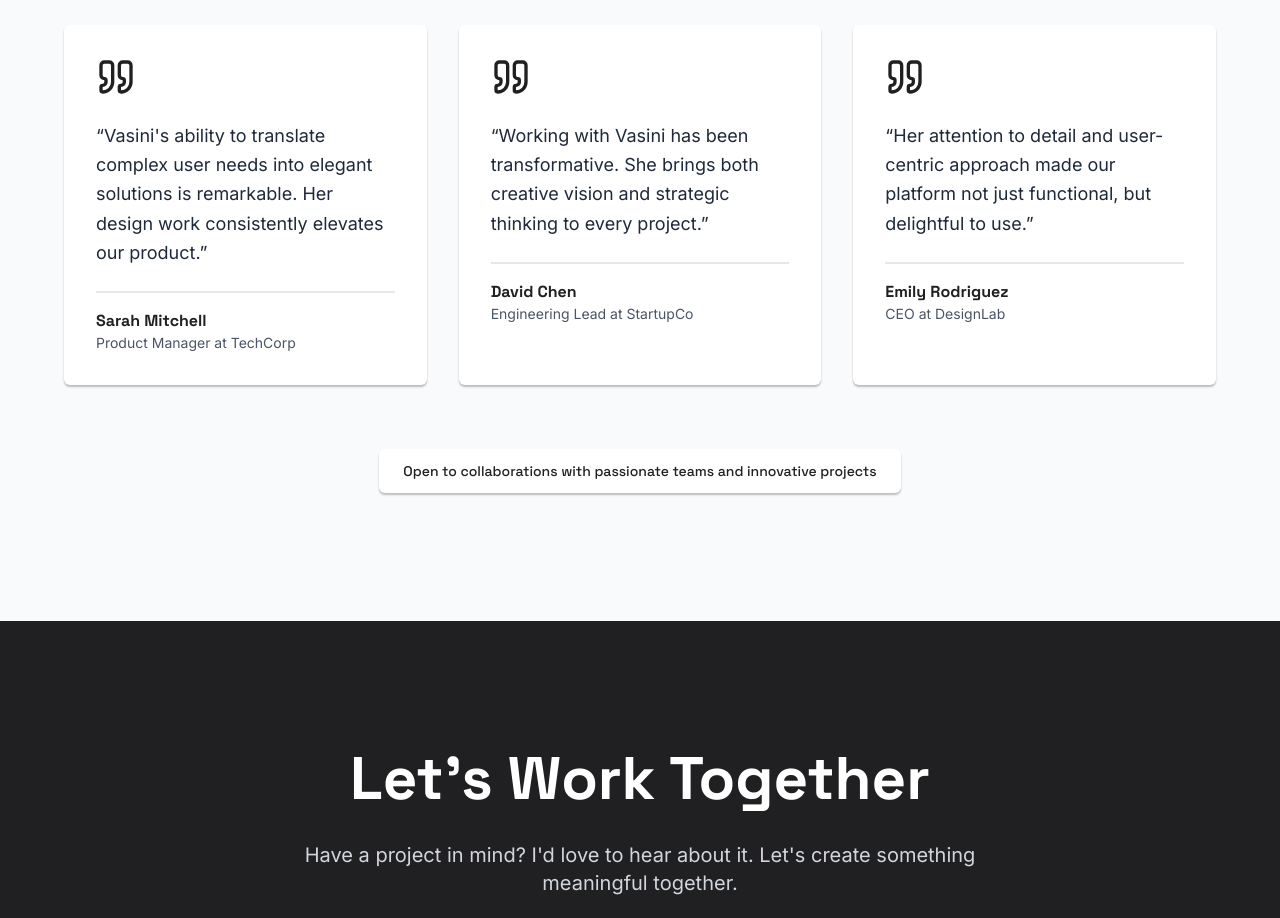
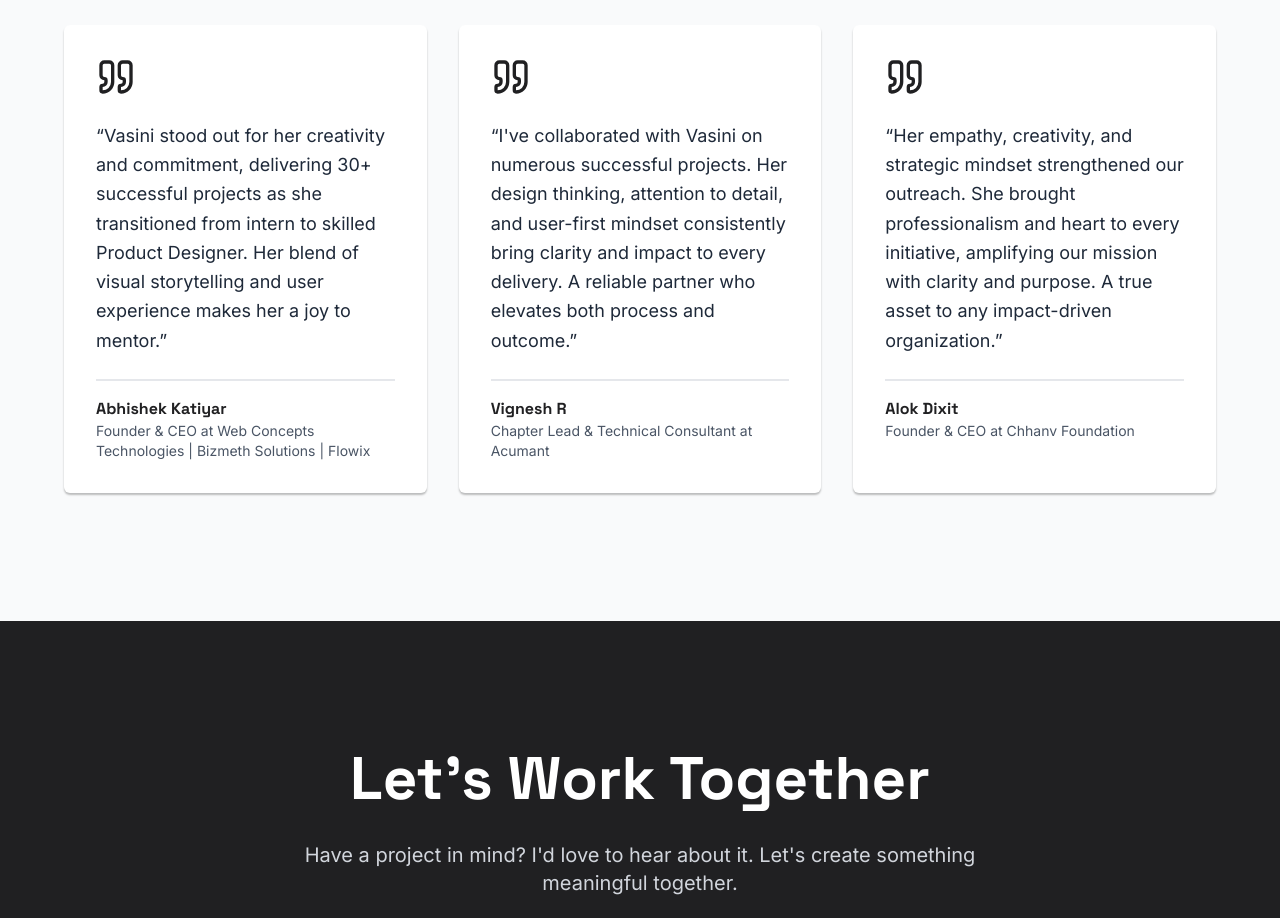
Before and after one commit to sukrutikonhar/vasinisingh, a Next.js app: page / in a window 1280 px wide. Shown: the part 3860-4778 px from the top of the page. Built offline with nearby package versions, Linux system fonts and the light colour scheme.

Commit message:
Fix Arreglio landing image path and update testimonials

```diff
--- a/src/app/projects/arreglio/page.tsx
+++ b/src/app/projects/arreglio/page.tsx
@@ -20,7 +20,7 @@ export default function ArreglioProject() {
     const heroData = {
         title: 'Arreglio',
         subtitle: 'Digitizing workshop operations for global enterprises through strategic design thinking and user-centered innovation',
-        image: '/images/projects/arreglio/arreglio-landing-image.webp',
+        image: '/images/projects/Arreglio/arreglio-landing-image.webp',
         tags: ['B2B SAAS', 'LIVE MVP', 'WEB & MOBILE'],
         metrics: [
             { value: '70%', label: 'Faster Turnaround' },
--- a/src/components/about/AboutHero.tsx
+++ b/src/components/about/AboutHero.tsx
@@ -5,7 +5,7 @@ import Image from 'next/image';
 
 const AboutHero: React.FC = () => {
     return (
-        <section className="py-16 sm:py-24 md:py-32 bg-white pt-20 sm:pt-24 md:pt-20">
+        <section className="bg-white py-16 sm:py-24 md:py-32">
             <div className="container-custom w-full px-4 sm:px-6">
                 <div className="grid grid-cols-1 lg:grid-cols-2 gap-8 sm:gap-12 lg:gap-16 items-center">
                     {/* Left - Image */}
--- a/src/components/home/TestimonialsSection.tsx
+++ b/src/components/home/TestimonialsSection.tsx
@@ -27,22 +27,22 @@ const TestimonialsSection: React.FC = () => {
 
     const testimonials = [
         {
-            quote: "Vasini's ability to translate complex user needs into elegant solutions is remarkable. Her design work consistently elevates our product.",
-            author: "Sarah Mitchell",
-            role: "Product Manager",
-            company: "TechCorp"
+            quote: "Vasini stood out for her creativity and commitment, delivering 30+ successful projects as she transitioned from intern to skilled Product Designer. Her blend of visual storytelling and user experience makes her a joy to mentor.",
+            author: "Abhishek Katiyar",
+            role: "Founder & CEO",
+            company: "Web Concepts Technologies | Bizmeth Solutions | Flowix"
         },
         {
-            quote: "Working with Vasini has been transformative. She brings both creative vision and strategic thinking to every project.",
-            author: "David Chen",
-            role: "Engineering Lead",
-            company: "StartupCo"
+            quote: "I've collaborated with Vasini on numerous successful projects. Her design thinking, attention to detail, and user-first mindset consistently bring clarity and impact to every delivery. A reliable partner who elevates both process and outcome.",
+            author: "Vignesh R",
+            role: "Chapter Lead & Technical Consultant",
+            company: "Acumant"
         },
         {
-            quote: "Her attention to detail and user-centric approach made our platform not just functional, but delightful to use.",
-            author: "Emily Rodriguez",
-            role: "CEO",
-            company: "DesignLab"
+            quote: "Her empathy, creativity, and strategic mindset strengthened our outreach. She brought professionalism and heart to every initiative, amplifying our mission with clarity and purpose. A true asset to any impact-driven organization.",
+            author: "Alok Dixit",
+            role: "Founder & CEO",
+            company: "Chhanv Foundation"
         }
     ];
 
@@ -90,14 +90,7 @@ const TestimonialsSection: React.FC = () => {
                         ))}
                     </div>
 
-                    {/* Collaboration Note */}
-                    <div className="mt-12 sm:mt-16 text-center px-4">
-                        <div className="inline-block px-4 sm:px-6 py-2 sm:py-3 rounded-[6px] shadow-card bg-white">
-                            <p className="text-xs sm:text-sm font-grotesk font-medium">
-                                Open to collaborations with passionate teams and innovative projects
-                            </p>
-                        </div>
-                    </div>
+
                 </div>
             </div>
         </section>
--- a/src/components/projects/ProjectsGrid.tsx
+++ b/src/components/projects/ProjectsGrid.tsx
@@ -9,15 +9,15 @@ const ProjectsGrid: React.FC = () => {
     const completedProjects = [
         {
             id: 1,
-            title: 'ecoPRISM',
+            title: 'ecoPRISM Tool',
             slug: 'ecoprism',
-            tagline: 'ESG Compliance Platform',
-            description: 'Transforming complex ESG compliance data into intuitive dashboards for enterprise sustainability teams.',
+            tagline: 'ESG Compliance Made Simple',
+            description: 'Simplifying ESG compliance for global enterprises through strategic UI/UX design and user-centered innovation.',
             image: '/images/projects/ecoprism/ecoprism-landing-image.webp',
             year: '2024',
             tags: ['SaaS', 'Enterprise', 'Dashboard'],
             role: 'Foundation Designer',
-            tools: ['Figma', 'Miro', 'Notion']
+            tools: ['Adobe XD', 'Miro', 'Notion']
         },
         {
             id: 2,
@@ -29,7 +29,7 @@ const ProjectsGrid: React.FC = () => {
             year: '2024',
             tags: ['Mobile App', 'SaaS', 'B2B'],
             role: 'Senior Product Designer',
-            tools: ['Figma', 'Protopie', 'Maze']
+            tools: ['Figma', 'FigJam', 'Maze']
         }
     ];
 
```
